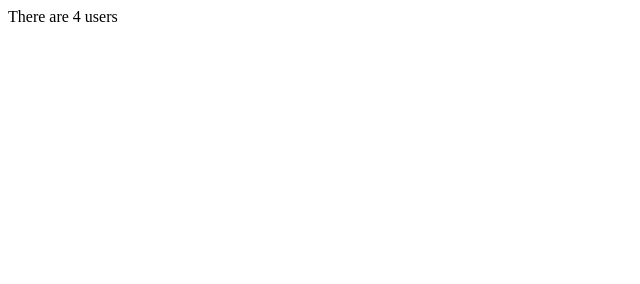
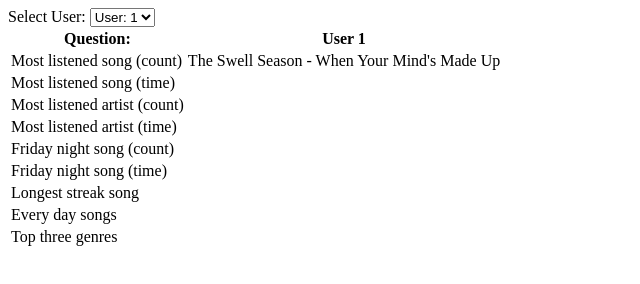
Before and after one commit to A-Moiz/music-data, a website with bundled scripts: page index.html in a window 1280 px wide. Shown: the whole page, without its empty margins (0-640 px from the left). Built offline with nearby package versions, Linux system fonts and the light colour scheme.

Commit message:
Added user options to drop down and fetching data for first question

```diff
--- a/index.html
+++ b/index.html
@@ -1,7 +1,62 @@
 <!doctype html>
-<html>
+<html lang="en">
   <head>
     <script type="module" src="script.mjs"></script>
+    <title>Music Data</title>
   </head>
-  <body></body>
+  <body>
+    <title>Music Data</title>
+    <main>
+      <div class="user-select">
+        <label for="user-select">Select User:</label>
+        <select id="user-select"></select>
+      </div>
+
+      <p id="no-data-msg" hidden>This user has no listening data.</p>
+      <div class="info-table">
+        <table>
+          <tr>
+            <th>Question:</th>
+            <th id="table-header-user">User:</th>
+          </tr>
+          <tr>
+            <td>Most listened song (count)</td>
+            <td id="most-listened-count"></td>
+          </tr>
+          <tr>
+            <td>Most listened song (time)</td>
+            <td id="most-listened-time"></td>
+          </tr>
+          <tr>
+            <td>Most listened artist (count)</td>
+            <td id="most-listened-artist-count"></td>
+          </tr>
+          <tr>
+            <td>Most listened artist (time)</td>
+            <td id="most-listened-artist-time"></td>
+          </tr>
+          <tr>
+            <td>Friday night song (count)</td>
+            <td id="friday-song-count"></td>
+          </tr>
+          <tr>
+            <td>Friday night song (time)</td>
+            <td id="friday-song-time"></td>
+          </tr>
+          <tr>
+            <td>Longest streak song</td>
+            <td id="longest-streak-song"></td>
+          </tr>
+          <tr>
+            <td>Every day songs</td>
+            <td id="everday-songs"></td>
+          </tr>
+          <tr>
+            <td>Top three genres</td>
+            <td id="top-three-genres"></td>
+          </tr>
+        </table>
+      </div>
+    </main>
+  </body>
 </html>
--- a/script.mjs
+++ b/script.mjs
@@ -4,8 +4,75 @@
 // Note that when running locally, in order to open a web page which uses modules, you must serve the directory over HTTP e.g. with https://www.npmjs.com/package/http-server
 // You can't open the index.html file using a file:// URL.
 
+// Imports
 import { countUsers } from "./common.mjs";
+import { getUserIDs, getListenEvents, getSong } from "./data.mjs";
 
-window.onload = function () {
-  document.querySelector("body").innerText = `There are ${countUsers()} users`;
-};
+// Get elements from HTML
+const userSelect = document.getElementById("user-select");
+const tableHeaderUser = document.getElementById("table-header-user");
+const mostListenedCount = document.getElementById("most-listened-count");
+const noDataMsg = document.getElementById("no-data-msg");
+const infoTable = document.querySelector(".info-table");
+
+// Event listeners
+userSelect.addEventListener("change", renderData);
+
+// Initialize function
+function init() {
+  createUserOptions();
+  renderData();
+}
+
+// Create user options
+function createUserOptions() {
+  const users = getUserIDs();
+  users.forEach((id) => {
+    const option = document.createElement("option");
+    option.value = id;
+    option.textContent = `User: ${id}`;
+    userSelect.appendChild(option);
+  });
+}
+
+// Render data
+function renderData() {
+  const userID = userSelect.value;
+  tableHeaderUser.textContent = `User ${userID}`;
+
+  const events = getListenEvents(userID);
+  if (events.length === 0) {
+    noDataMsg.hidden = false;
+    infoTable.hidden = true;
+    return;
+  }
+
+  noDataMsg.hidden = true;
+  infoTable.hidden = false;
+  const [topSongArtist, topSongTitle] = getUserData(userID);
+  populateTable(topSongArtist, topSongTitle);
+}
+
+// Get user data
+function getUserData(userID) {
+  const topSongID = mostListenedSongID(userID);
+  const topSongArtist = getSong(topSongID).artist;
+  const topSongTitle = getSong(topSongID).title;
+  return [topSongArtist, topSongTitle];
+}
+
+// Get most listened song by count
+function mostListenedSongID(userID) {
+  const songCounts = {};
+  for (const event of getListenEvents(userID)) {
+    songCounts[event.song_id] = (songCounts[event.song_id] ?? 0) + 1;
+  }
+  return Object.entries(songCounts).sort(([, a], [, b]) => b - a)[0][0];
+}
+
+// Populate table with data
+function populateTable(topSongArtist, topSongTitle) {
+  mostListenedCount.textContent = `${topSongArtist} - ${topSongTitle}`;
+}
+
+init();
```
